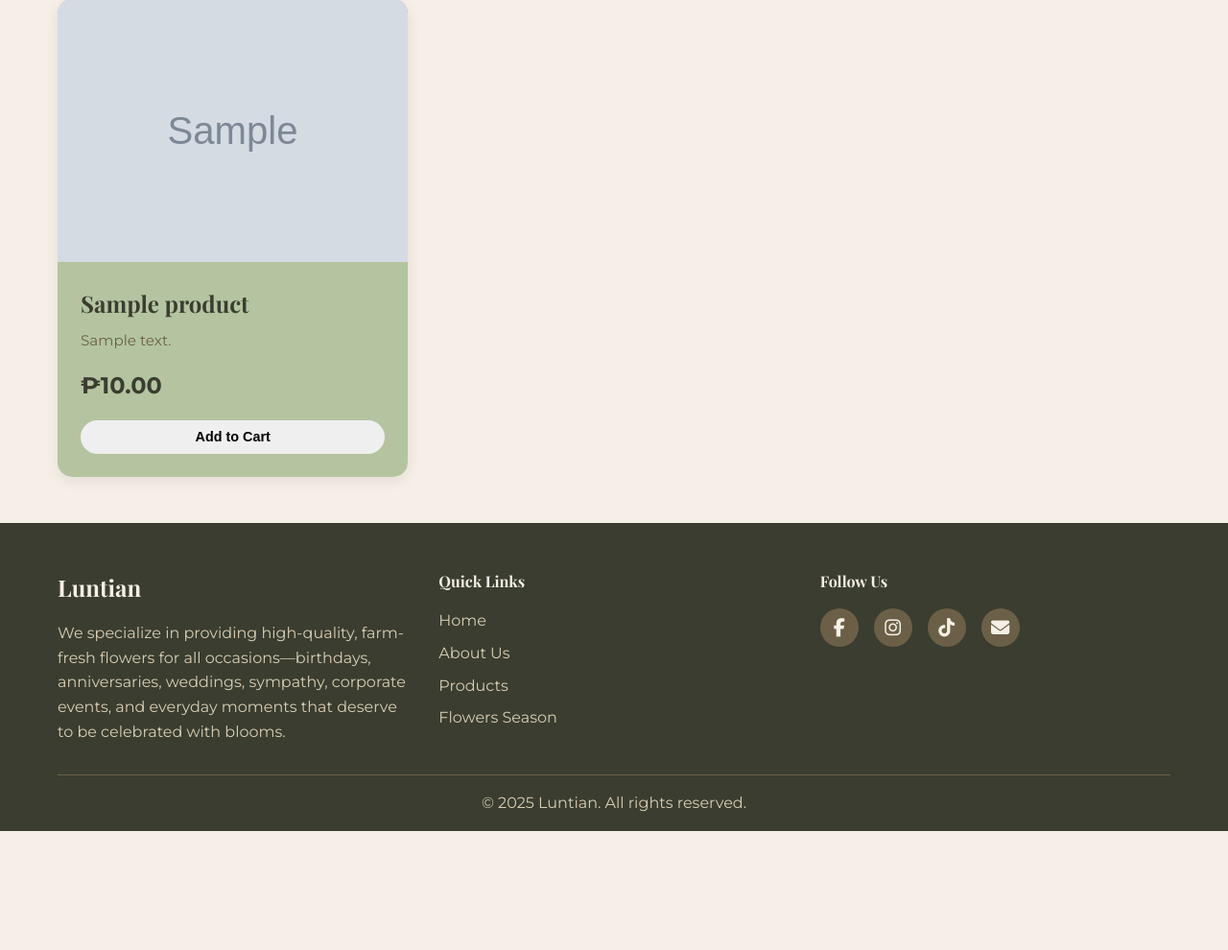
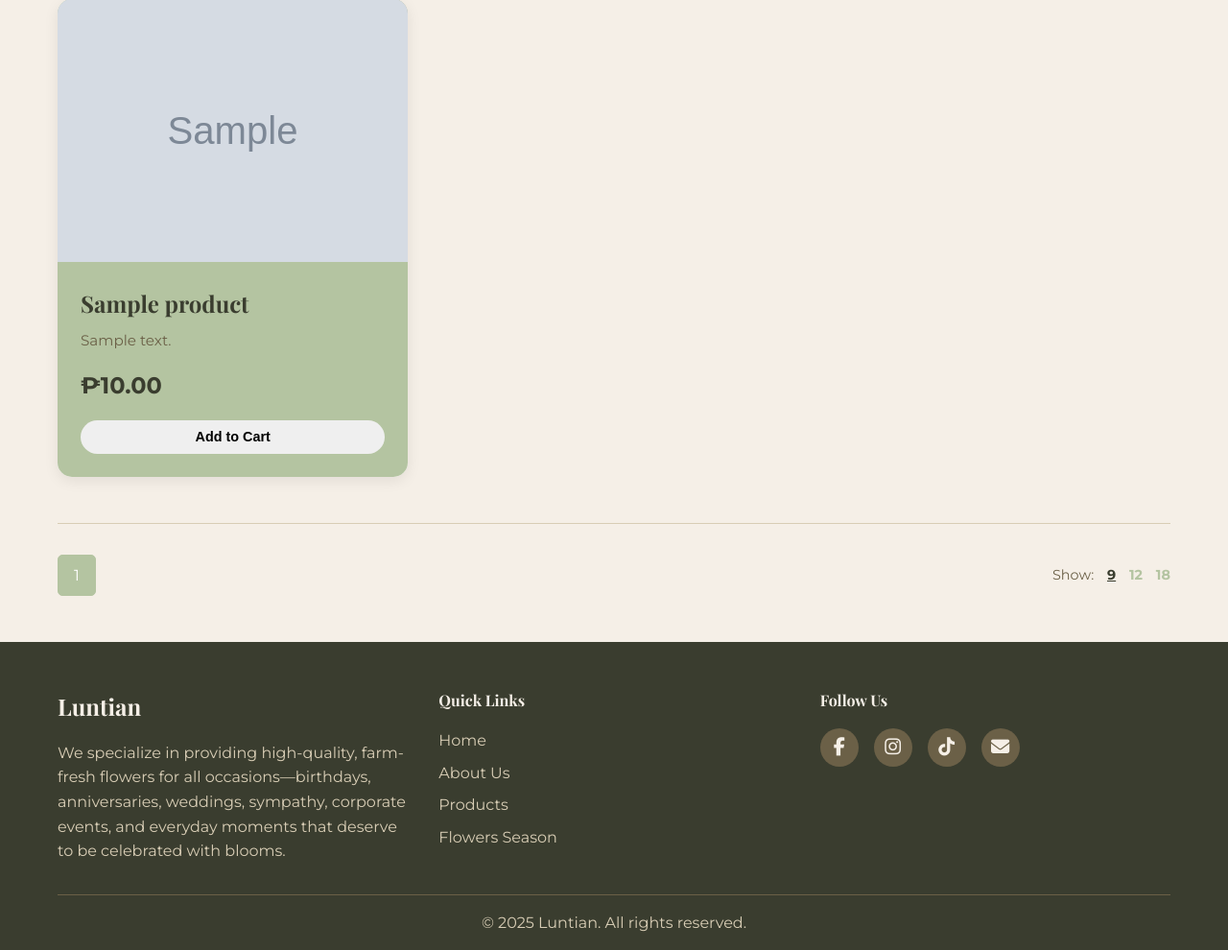
Before and after one commit to Beybella/Luntian-Website-Phase-3, a PHP site: page /products.php in a window 1280 px wide. Shown: the part 395-1385 px from the top of the page at 96% size. Before the commit the page ends 1261 px from the top, so only its background shows below. Run offline with PHP 8.4, Linux system fonts and the light colour scheme; tables that the repository leaves empty or names only in its code hold one stand-in row (values such as "Sample post"); grey boxes marked "Sample" are stand-in pictures.

Commit message:
added pagination in product page

```diff
--- a/products.php
+++ b/products.php
@@ -19,15 +19,26 @@
             <button class="filter-btn" data-filter="sympathy">Sympathy</button>
         </div>
 
+        <?php
+        // 1. Pagination Logic
+        $limit = isset($_GET['show']) ? (int)$_GET['show'] : 9;
+        $page = isset($_GET['p']) ? (int)$_GET['p'] : 1;
+        $offset = ($page - 1) * $limit;
+
+        // 2. Get Total Count
+        $total_sql = "SELECT COUNT(*) FROM products";
+        $total_result = $conn->query($total_sql);
+        $total_rows = $total_result->fetch_row()[0];
+        $total_pages = ceil($total_rows / $limit);
+
+        // 3. Fetch Paginated Products
+        $sql = "SELECT * FROM products LIMIT $limit OFFSET $offset";
+        $result = $conn->query($sql);
+        ?>
+
         <div class="product-grid">
-                <?php
-                // FETCH PRODUCTS FROM DATABASE
-                $sql = "SELECT * FROM products";
-                $result = $conn->query($sql);
-
-                if ($result->num_rows > 0):
-                    while($product = $result->fetch_assoc()):
-                ?>
+            <?php if ($result->num_rows > 0): ?>
+                <?php while($product = $result->fetch_assoc()): ?>
                     <div class="product-card" data-category="<?php echo $product['category']; ?>" data-id="<?php echo $product['id']; ?>">
                         <div class="product-image">
                             <img src="<?php echo $product['image']; ?>" alt="<?php echo $product['name']; ?>">
@@ -39,13 +50,28 @@
                             <button class="btn btn-small add-to-cart-btn">Add to Cart</button>
                         </div>
                     </div>
-                <?php
-                    endwhile;
-                else:
-                    echo "<p>No products found.</p>";
-                endif;
-                ?>
+                <?php endwhile; ?>
+            <?php else: ?>
+                <p>No products found.</p>
+            <?php endif; ?>
+        </div> <div class="pagination-container">
+            <div class="page-numbers">
+                <?php for($i = 1; $i <= $total_pages; $i++): ?>
+                    <a href="?p=<?php echo $i; ?>&show=<?php echo $limit; ?>"
+                       class="page-link <?php echo ($page == $i) ? 'active' : ''; ?>">
+                        <?php echo $i; ?>
+                    </a>
+                <?php endfor; ?>
             </div>
+
+            <div class="show-per-page">
+                <span>Show:</span>
+                <a href="?p=1&show=9" class="<?php echo ($limit == 9) ? 'active' : ''; ?>">9</a>
+                <a href="?p=1&show=12" class="<?php echo ($limit == 12) ? 'active' : ''; ?>">12</a>
+                <a href="?p=1&show=18" class="<?php echo ($limit == 18) ? 'active' : ''; ?>">18</a>
+            </div>
+        </div>
+
     </div>
 </section>
 
--- a/style.css
+++ b/style.css
@@ -416,6 +416,54 @@ h3 {
     color: var(--olivewood);
     margin-top: auto; /* Acts as a safety net to push price to bottom */
     margin-bottom: 1rem;
+}
+
+/*Pagination*/
+.pagination-container {
+    display: flex;
+    justify-content: space-between;
+    align-items: center;
+    margin-top: 3rem;
+    padding-top: 2rem;
+    border-top: 1px solid var(--sand);
+}
+
+.page-numbers {
+    display: flex;
+    gap: 0.5rem;
+}
+
+.page-link {
+    display: inline-block;
+    padding: 0.5rem 1rem;
+    text-decoration: none;
+    color: var(--olivewood);
+    border: 1px solid var(--sand);
+    border-radius: 5px;
+    transition: all 0.3s;
+}
+
+.page-link:hover, .page-link.active {
+    background-color: var(--olive);
+    color: white;
+    border-color: var(--olive);
+}
+
+.show-per-page {
+    font-size: 0.9rem;
+    color: var(--bark);
+}
+
+.show-per-page a {
+    margin-left: 10px;
+    text-decoration: none;
+    color: var(--olive);
+    font-weight: bold;
+}
+
+.show-per-page a.active {
+    text-decoration: underline;
+    color: var(--olivewood);
 }
 
 /* Season Section */
```
Also changed, not shown: assets/products/Blooming in Love (50 Roses).png (added), assets/products/Blush Dream.png (added), assets/products/Cherry Winde.png (added), assets/products/Crimson Kiss.png (added), assets/products/Dreamy Blush.png (added), assets/products/Edith.png (added), assets/products/Enchanted Harmony.png (added), assets/products/Liliana.png (added), assets/products/Love in Full Bloom (50 Roses).png (added), assets/products/Peach Mint Blooms.png (added), assets/products/Pixie Posy.png (added), assets/products/Purple Bliss.png (added), assets/products/Rosy Romance.png (added), assets/products/Sunburst.png (added), 2 more files. Lines whose indentation alone changed are shown as unchanged.
